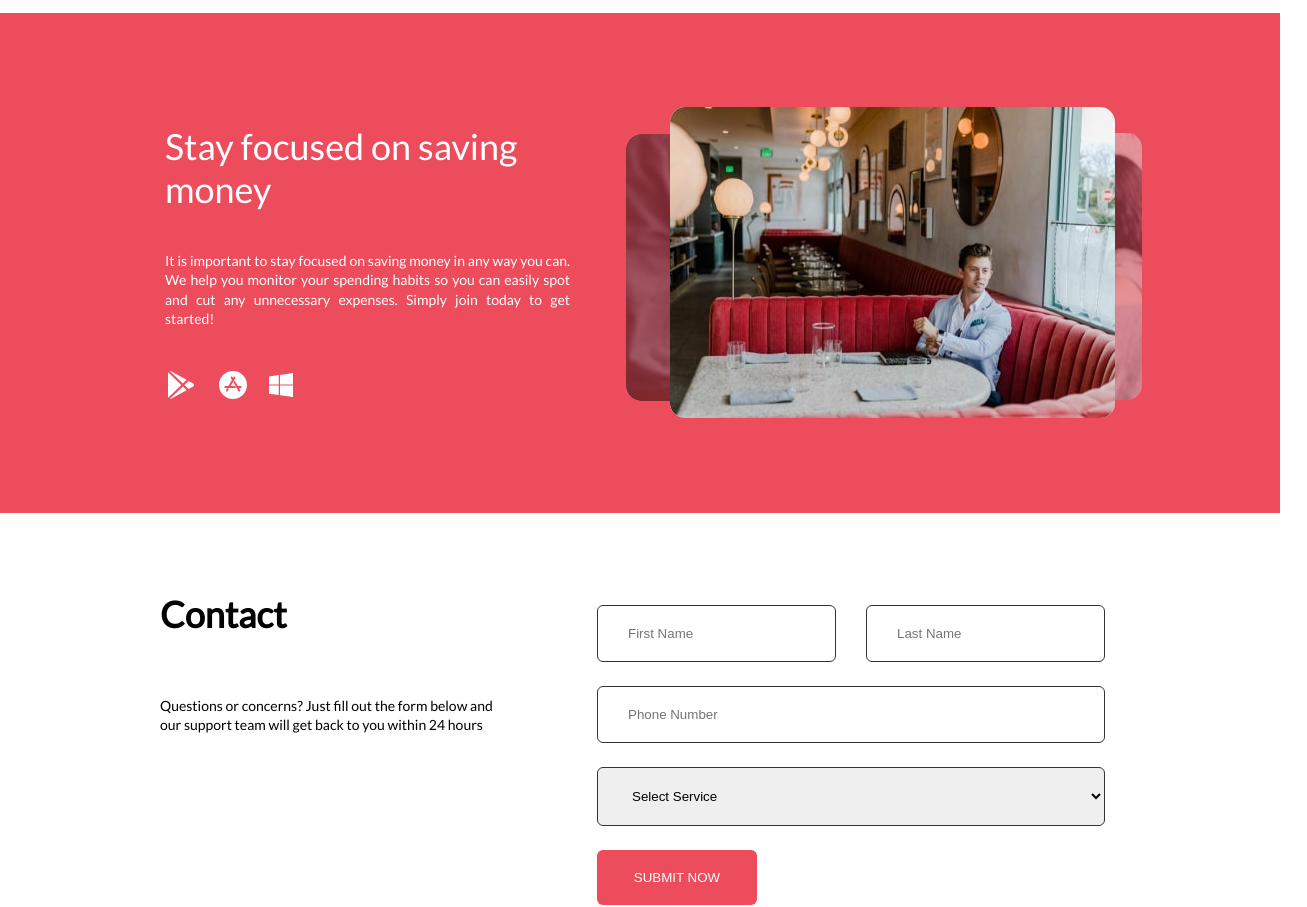
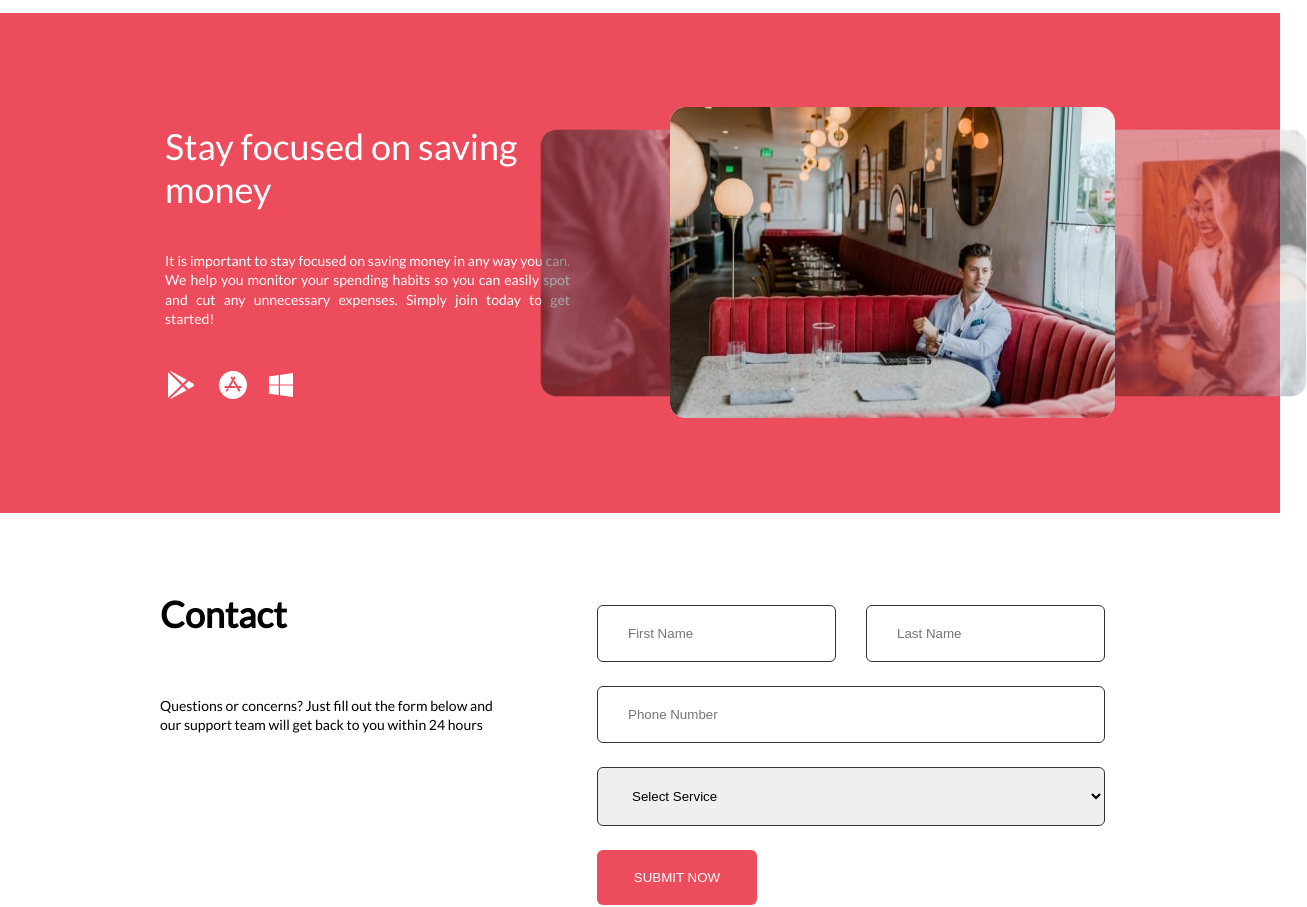
Before and after one commit to alvin-ictn/Binar-Week-2-Cloud-Budget, a plain HTML site: page index.html in a window 1280 px wide. Shown: the part 2700-3607 px from the top of the page, 1307 px wide, since content can reach past the window. Drawn offline with Linux system fonts and the light colour scheme.

Commit message:
re-arrange css fix image

```diff
--- a/style.css
+++ b/style.css
@@ -321,6 +321,7 @@ section.download > .download-information .download-description{
 
 .carousel {
   height:311px;
+  position: relative;
 }
 
 .carousel img {
@@ -338,13 +339,15 @@ section.download > .download-information .download-description{
 }
 
 .carousel img:nth-child(2) {
-  top:calc(24px - 100%);
-  left: -10%;
+  position: absolute;
+  top: 50%;
+  transform: translate(-150%,-50%);
 }
 
 .carousel img:nth-child(3) {
-  top:calc(64px - 200%);
-  right: -20%;
+  position: absolute;
+  top: 50%;
+  transform: translate(-50%,-50%);
 }
 
 /**** END Download App Part ****/
```
